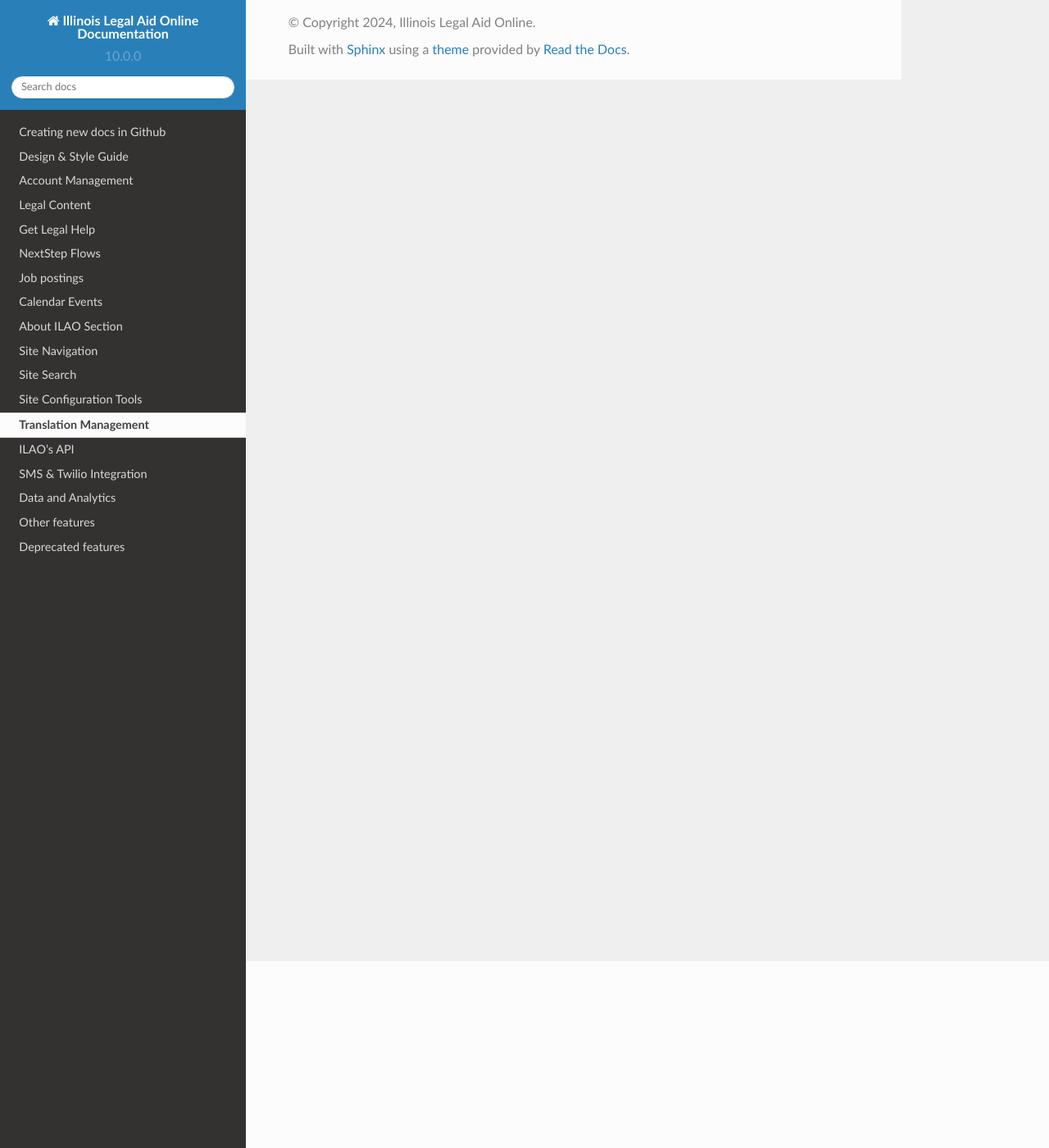
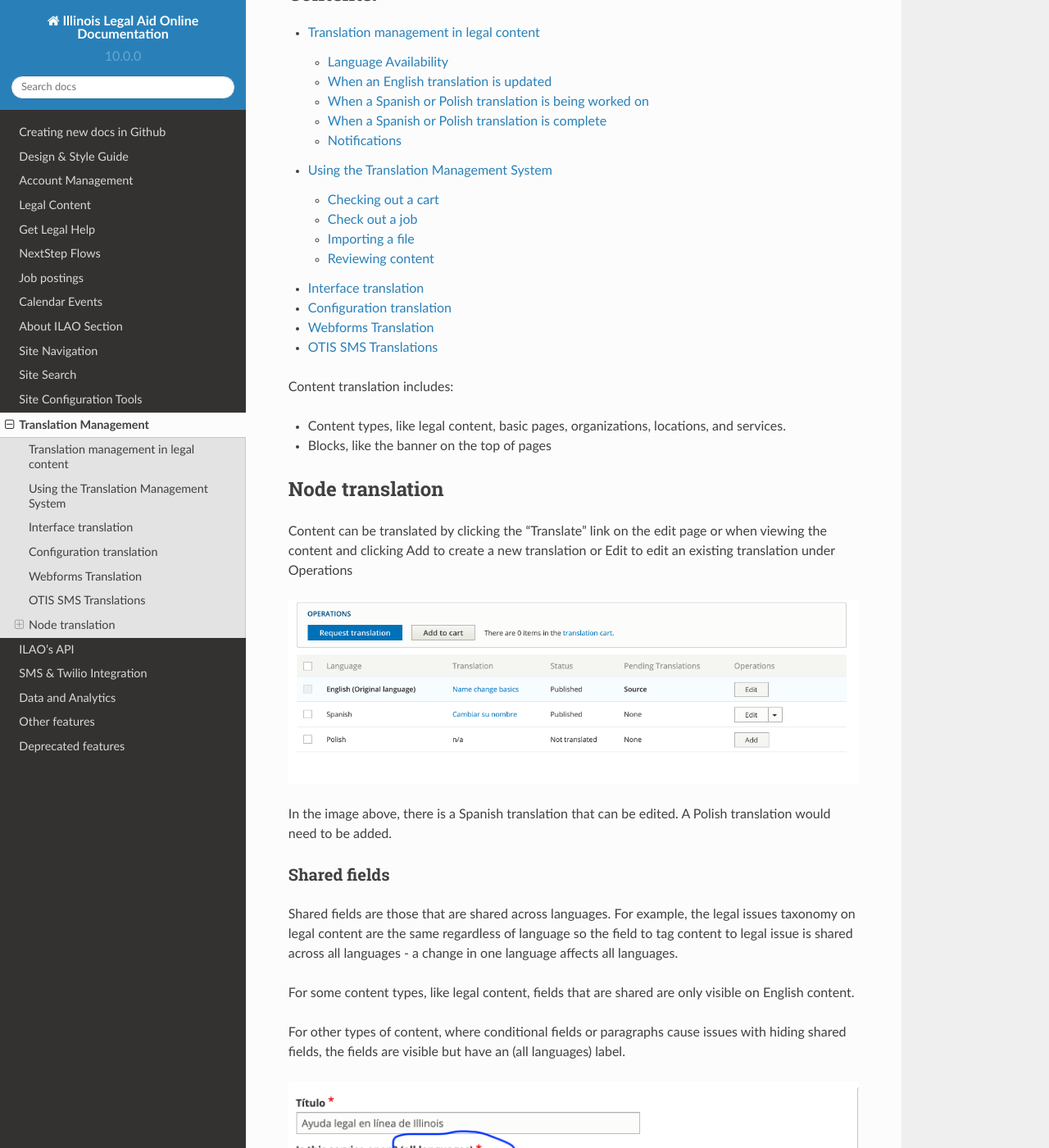
Before and after one commit to IllinoisLegalAidOnline/website-docs, a Sphinx documentation site: the page built from docs/source/tmgmt.rst, in a window 1280 px wide and 1400 px high, scrolled down 228 px. Shown: the whole window at 82% size. Built offline with Sphinx 7.4.7 and the Read the Docs theme 2.0.0, drawn with Linux system fonts in a browser that asks for light colours; some of the changed text lies outside the part shown.

Commit message:
Added translation

```diff
--- /dev/null
+++ b/docs/source/block_conditional_visibility.rst
@@ -0,0 +1,19 @@
+============================
+Sponsorship blocks
+============================
+
+Sponsorship blocks are created in the system using these steps:
+
+1. Create a basic block. At this point, let Gwen know that the block is created. She will need to work with the developers for the remaining steps.
+
+Technical steps:
+
+2. A block visibility group is defined. This determines where a block appears. This can be limited to specific:
+
+* Term reference
+* Content level
+* Specific pages if required
+
+3. The block is placed in legal content using the layout builder
+
+4. The configuration is saved.
--- /dev/null
+++ b/docs/source/blocks_translation.rst
@@ -0,0 +1,3 @@
+========================
+Block translation
+========================
--- /dev/null
+++ b/docs/source/blocks_user_profiles.rst
@@ -0,0 +1,6 @@
+==========================
+User profile blocks
+==========================
+
+* `OTIS manager block <https://www.illinoislegalaid.org/block/6>`_
+* General admin block
--- /dev/null
+++ b/docs/source/cms_webforms_translation.rst
@@ -0,0 +1,13 @@
+==========================
+Webforms Translation
+==========================
+
+Webforms are considered "configuration" entities. Legal content, for example, is considered "content" and is translated via content translation tools. Interface translations, such as field labels, are translated via user interface translations.
+
+Configuration entities can be translated just like content, via the translation jobs to export and import xliff files.
+
+Translating configuration entities can be found under `Configuration -> Region & Language -> Configuration Translation <https://www.illinoislegalaid.org/admin/config/regional/config-translation>`_
+
+They can also be translated directly using the webform's raw YML file. Blue text should not be translated.
+
+.. image:: ../assets/webform_yml_translation.png
--- a/docs/source/configuration_tools.rst
+++ b/docs/source/configuration_tools.rst
@@ -1,3 +1,9 @@
 ================================
 Site Configuration Tools
 ================================
+
+
+.. toctree::
+   :maxdepth: 2
+
+   block_management
--- /dev/null
+++ b/docs/source/otis_sms_translations.rst
@@ -0,0 +1,20 @@
+==========================
+OTIS SMS Translations
+==========================
+
+To pull the text for translation:
+
+* Open the English flow in Twilio Studio
+* Copy the underlying JSON to notepad or other plain text editor
+* Open the utilities service in Twilio functions
+* Replace the text in the source.json file with the updated text
+* Save and deploy
+* Copy the url for the studio-parser function. This will generate parsed text.
+
+Open Microsoft Word:
+
+* Paste the text into a new document
+* Using advanced find and replace:
+
+  * Replace <eol> with Field name: and 2 paragraph marks
+  * Replace | with a single paragraph mark
--- a/docs/source/tmgmt.rst
+++ b/docs/source/tmgmt.rst
@@ -1,3 +1,46 @@
 =============================
 Translation Management
 =============================
+
+
+There are multiple places where translations can be managed, depending on the use case:
+
+.. toctree::
+   :maxdepth: 2
+   :caption: Contents:
+
+
+   translation_mgmt_lc
+   translation_content
+   translation_ui
+   translation_config
+   cms_webforms_translation
+   otis_sms_translations
+
+
+Content translation includes:
+
+* Content types, like legal content, basic pages, organizations, locations, and services.
+* Blocks, like the banner on the top of pages
+
+
+
+Node translation
+=========================
+
+Content can be translated by clicking the "Translate" link on the edit page or when viewing the content and clicking Add to create a new translation or Edit to edit an existing translation under Operations
+
+.. image:: ../assets/node-translation.png
+
+In the image above, there is a Spanish translation that can be edited. A Polish translation would need to be added.
+
+Shared fields
+------------------
+
+Shared fields are those that are shared across languages. For example, the legal issues taxonomy on legal content are the same regardless of language so the field to tag content to legal issue is shared across all languages - a change in one language affects all languages.
+
+For some content types, like legal content, fields that are shared are only visible on English content.
+
+For other types of content, where conditional fields or paragraphs cause issues with hiding shared fields, the fields are visible but have an (all languages) label.
+
+.. image:: ../assets/translation-all-languages.png
--- /dev/null
+++ b/docs/source/translation_config.rst
@@ -0,0 +1,15 @@
+============================
+Configuration translation
+============================
+
+Configuration translation is managed under `Configuration -> Region and Language -> Configuration translation <https://www.illinoislegalaid.org/admin/config/regional/config-translation>`_
+
+Common configuration entities that may need translation are:
+
+* Views
+* Webform
+* Easy
+* Content fields
+
+
+.. warning:: Only Gwen or Mike should be using configuration translation. Configuration translations (other than Webform must be backported to dev to be preserved in future deployments.
--- /dev/null
+++ b/docs/source/translation_content.rst
@@ -0,0 +1,52 @@
+===========================================
+Using the Translation Management System
+===========================================
+
+
+The translation management system can be used to import and export content for translation. This can be done:
+
+* Directly in content, by clicking translate and add to cart or request translation
+* Using `sources <https://www.illinoislegalaid.org/admin/tmgmt/sources>`_ under the Translation menu.
+
+.. image:: ../assets/translation-sources.png
+
+Using source, you can:
+
+* Filter on a source type. The source type for content items is content. Blocks can also be accessed here.
+* Filter by Content type
+* Check the nodes you want to add to cart (you do have to page through all pages)
+
+
+Checking out a cart
+---------------------
+To check out a cart, select the language(s) to translate to and press Request translation.
+
+.. image:: ../assets/translation-cart.png
+
+Check out a job
+-------------------
+
+You can check out a job in Xliff or HTML format. Xliff is usable with POeditor and many translation systems. Check the job out by pressing "Submit to provider" This will then show a file can be downloaded here message.
+
+Importing a file
+-------------------
+
+Translations are in jobs that can then be imported back in by selecting Manage next to the job on the `Jobs <https://www.illinoislegalaid.org/admin/tmgmt/jobs>`_ tab.
+
+.. image:: ../assets/translation-jobs.png
+
+This will show a list of content in the job and a space to import a translated file. Once a file is imported, each content needs to be reviewed.
+
+.. image:: ../assets/translation-job-details.png
+
+Reviewing content
+-------------------
+
+Pressing review next to an item will show a page with all of the translatable fields.
+
+* Press the check next to a translation to approve it
+* You can change the text if it is incorrect
+* You can save and return
+* You can save as completed. This is true even if yu do not approve all translations.
+
+.. image:: ../assets/translation-review.png
--- /dev/null
+++ b/docs/source/translation_mgmt_lc.rst
@@ -0,0 +1,79 @@
+==========================================
+Translation management in legal content
+==========================================
+
+.. note:: These are reflective of changes being made in winter 2023/2024.
+
+Language Availability
+=======================
+
+On the edit form, the languages that a particular piece of legal content is available in appears at the top, along with the current published/unpublished status.
+
+.. image:: ../assets/legal-content-languages.png
+
+
+When an English translation is updated
+========================================
+When a piece of English legal content is updated, if the changes impact the title, description, or the content itself, the translation(s) should be marked as outdated.
+
+.. image:: ../assets/lc-translation-outdated.png
+
+If the translation has changed, indicate the type of change made. If multiple changes were made, indicate the most significant change made. This helps the content manager prioritize translation updates.
+
+If the English changes have now made another translation outdated, check "Yes" for that language. If not, select "No"
+
+
+.. note:: Spanish and Polish outdated status are separated to allow us to manage the workflow for each language as the translation for one may occur before the other or be handled differently.
+
+When a translation is marked outdated in English
+---------------------------------------------------
+
+When a translation is marked outdated, when viewing the outdated language:
+
+* The translation status will be updated to "Outdated" automatically
+* A warning will appear at the top of the Spanish/Polish edit form warning that the English version has been updated and this version is now out of date.
+
+When a Spanish or Polish translation is being worked on
+==========================================================
+
+When a Spanish or Polish translation is outdated andis being worked on (either internally or by sending it out to a vendor), the Translation status should be set to "In Progress"
+
+Once the translation is In Progress:
+
+* A warning will appear on the English edit form. If further edits are made in English, the English editor should check the notify checkbox so that the content manager working on the translation will be aware of additional changes.
+
+.. image:: ../assets/lc-translation-in-progress.png
+
+* If additional changes are made and notification sent, the "Uncheck to indicate that changes have been reviewed" checkbox will be checked on the Spanish/Polish translation. Uncheck this will reset the Notify on the English side so that notifications stop unless the English content manager re-checks the notification checkbox.
+
+When a Spanish or Polish translation is complete
+==================================================
+
+When a Spanish or Polish translation is completed, the content manager should set the translation status to "Completed" and save.
+
+When the translation status is set to Completed:
+
+* The Mark [language] translation as outdated is emptied. Any future English edits will require reselecting Yes or No.
+* The translation status for [language] is set to "None (Up-to-date)" automatically
+* Warnings for that [language] will disappear
+
+
+Notifications
+=================
+
+On the English language edit form, there is a "Notify that additional changes have been made" checkbox for each language (Spanish and Polish).
+
+This checkbox will send an email notification to the content manager responsible for the corresponding language.
+
+This checkbox:
+
+* Can be used on the initial marking of a translation as outdated
+* Should always be used when there is an in-progress translation and additional edits to the content (title, description, or body) are made
+* Should not be used when only shared fields are changed (taxonomy terms, annual updates, audience, etc).
+
+This checkbox, once checked:
+
+* Will remain checked until the [language] content manager clears it after reviewing changes
+* Will not send additional emails unless the checkbox has been cleared, saved, and then re-checked.
+
+.. note:: We are also working on integrating some of these workflow improvements into the XLIFF editing process.
--- /dev/null
+++ b/docs/source/translation_ui.rst
@@ -0,0 +1,14 @@
+======================
+Interface translation
+======================
+
+Interface translation is where we translate items that are not content and not configuration, typically text that is contained in custom code and exposed for translation.
+
+
+This does not include:
+
+* content [Content translation]
+* blocks [Content translation]
+* views (if you see edit view in the contextual menu, the string will not be in interface translation) [Configuration translation]
+* webforms [Configuration translation]
+* form fields, labels, help text [Configuration translation]
```
Also changed, not shown: docs/source/account_dashboards.rst (+8 -0 lines), docs/source/block_management.rst (added, +41 -0 lines), docs/source/blocks_configuration.rst (added, +40 -0 lines), docs/source/blocks_current.rst (added, +61 -0 lines), docs/source/blocks_sectional.rst (added, +21 -0 lines).
